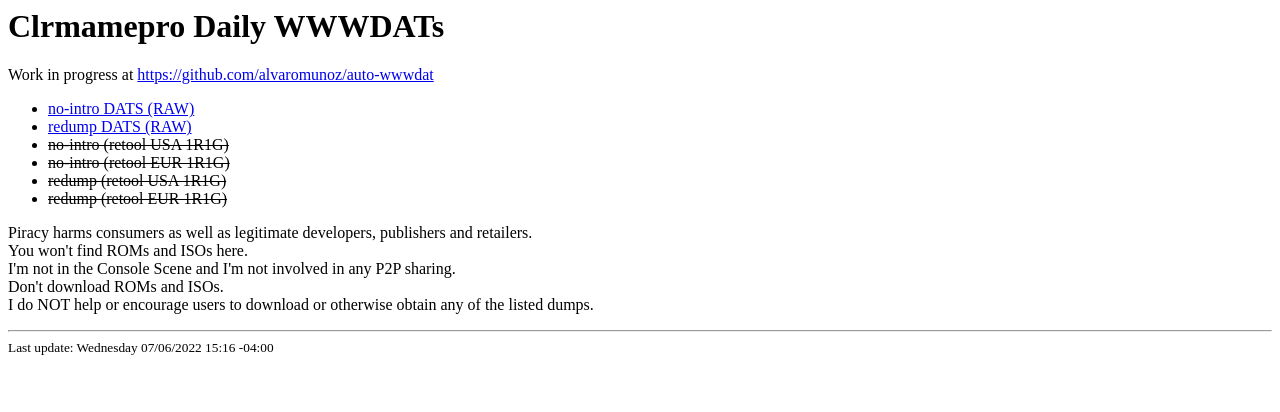
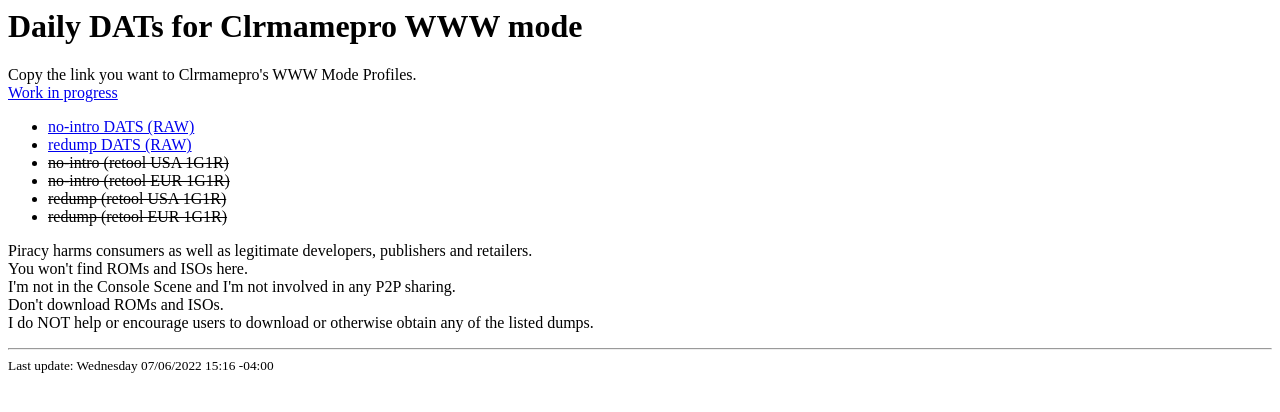
Before and after one commit to alvaromunoz/auto-wwwdat, a plain HTML site: page docs/index.html in a window 1280 px wide. Drawn offline with Linux system fonts and the light colour scheme.

```diff
--- a/docs/index.html
+++ b/docs/index.html
@@ -1,30 +1,27 @@
 <html>
   <head>
-    <title>Clrmamepro Daily WWWDATs</title>
+    <title>Daily DATs for Clrmamepro WWW mode</title>
   </head>
 
   <body>
-    <h1>Clrmamepro Daily WWWDATs</h1>
+    <h1>Daily DATs for Clrmamepro WWW mode</h1>
     <p>
-      Work in progress at
-      <a href="https://github.com/alvaromunoz/auto-wwwdat"
-        >https://github.com/alvaromunoz/auto-wwwdat</a
-      >
+      Copy the link you want to Clrmamepro's WWW Mode Profiles.<br />
+      <a href="https://github.com/alvaromunoz/auto-wwwdat">Work in progress</a>
     </p>
     <ul>
       <li><a href="dats/raw_no-intro.xml">no-intro DATS (RAW)</a></li>
       <li><a href="dats/raw_redump.xml">redump DATS (RAW)</a></li>
-      <li><del>no-intro (retool USA 1R1G)</del></li>
-      <li><del>no-intro (retool EUR 1R1G)</del></li>
-      <li><del>redump (retool USA 1R1G)</del></li>
-      <li><del>redump (retool EUR 1R1G)</del></li>
+      <li><del>no-intro (retool USA 1G1R)</del></li>
+      <li><del>no-intro (retool EUR 1G1R)</del></li>
+      <li><del>redump (retool USA 1G1R)</del></li>
+      <li><del>redump (retool EUR 1G1R)</del></li>
     </ul>
     <p>
       Piracy harms consumers as well as legitimate developers, publishers and
       retailers.<br />
       You won't find ROMs and ISOs here.<br />
-      I'm not in the Console Scene and I'm not involved in any P2P
-      sharing.<br />
+      I'm not in the Console Scene and I'm not involved in any P2P sharing.<br />
       Don't download ROMs and ISOs.<br />
       I do NOT help or encourage users to download or otherwise obtain any of
       the listed dumps.
```
